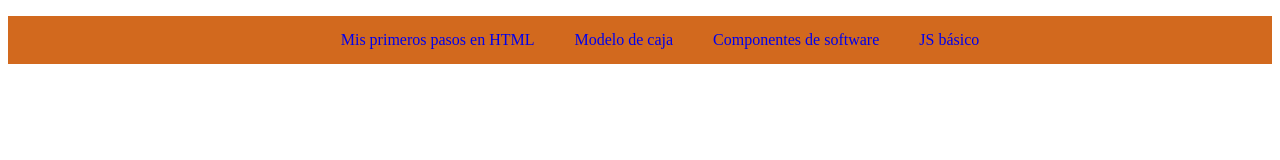
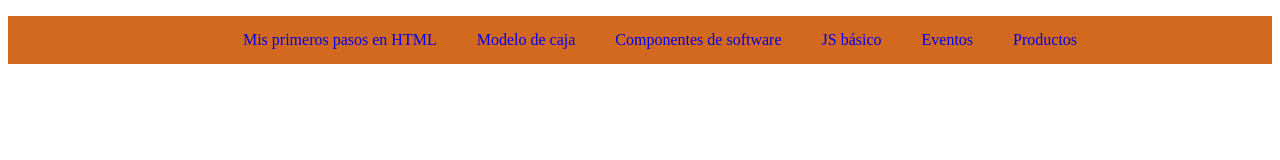
Before and after one commit to Fernando2CA/Software_Ejemplos_clase, a plain HTML site: page index.html in a window 1280 px wide. Drawn offline with Linux system fonts and the light colour scheme.

Commit message:
tf:Se agregan eventos y producto al index

```diff
--- a/index.html
+++ b/index.html
@@ -13,6 +13,8 @@
         <li class="opcion"><a href="pages/caja.html">Modelo de caja</a></li>
         <li class="opcion"><a href="pages/componente.html">Componentes de software</a></li>
         <li class="opcion"><a href="pages/empezandoconjs.html">JS básico</a></li>
+        <li class="opcion"><a href="pages/eventos.html">Eventos</a></li>
+        <li class="opcion"><a href="pages/producto.html">Productos</a></li>
     </ul>
    </section>
 </body>
```
